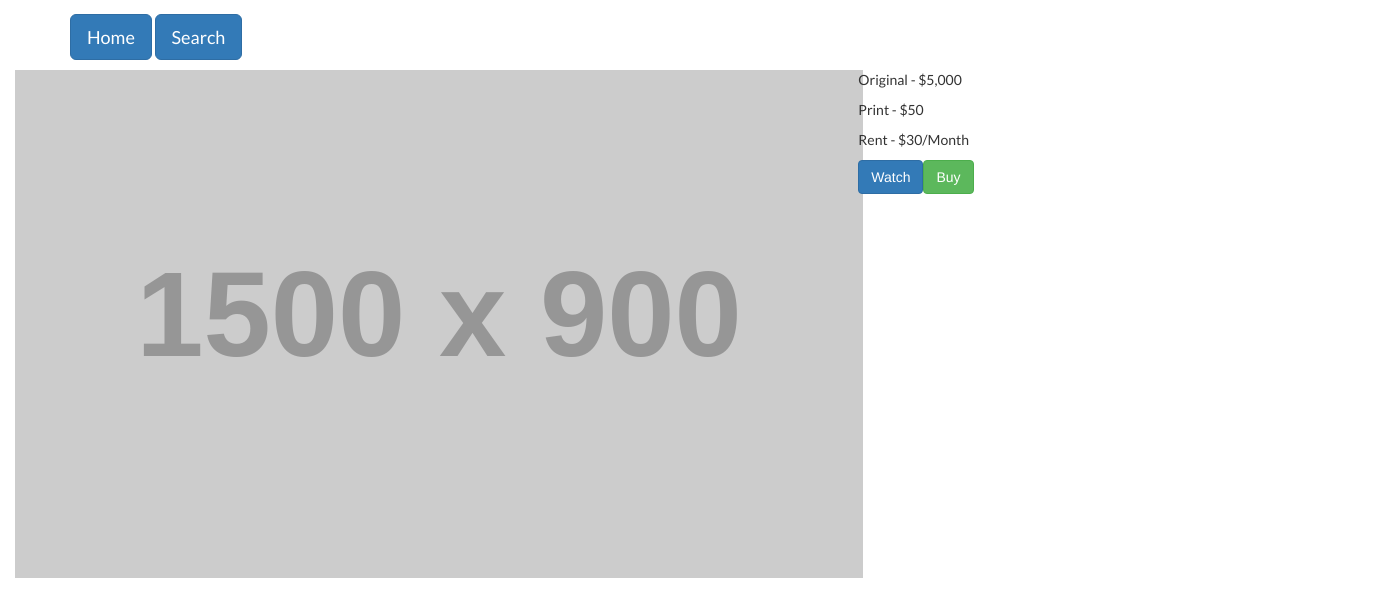
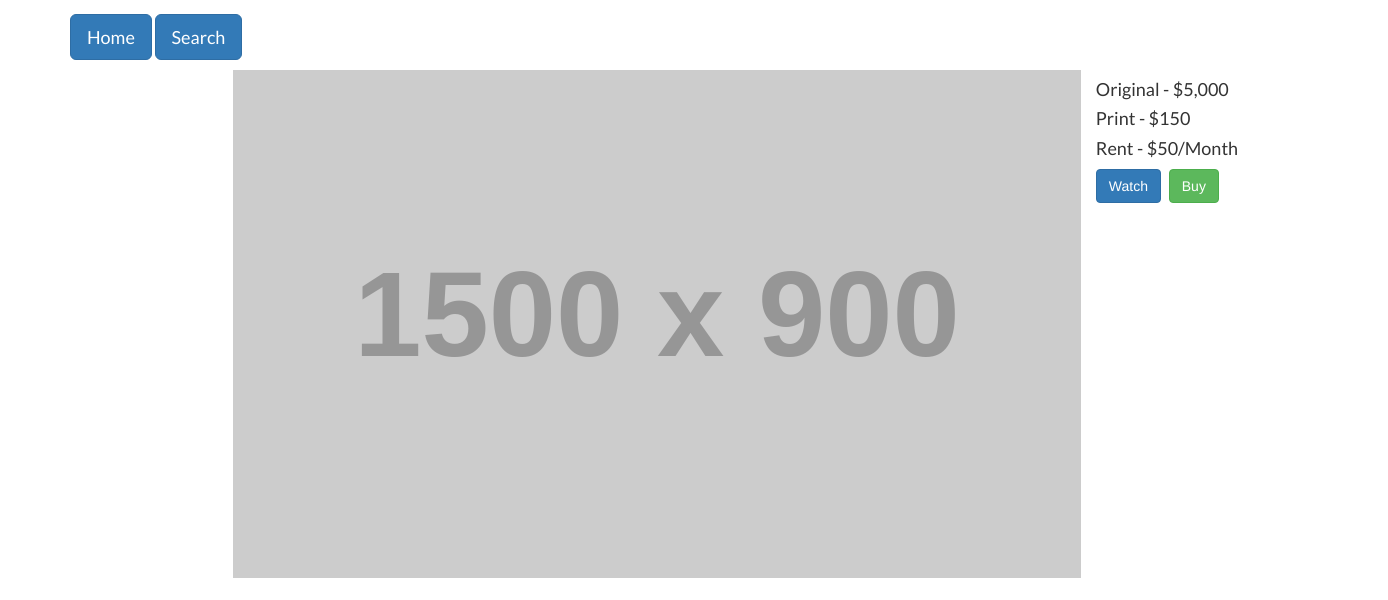
Before and after one commit to emeraldaly/artWeekend, a website: page public/transaction.html in a window 1280 px wide. Shown: the part 166-766 px from the top of the page, 1388 px wide, since content can reach past the window. Drawn offline with nearby package versions, Linux system fonts and the light colour scheme; placeholder pictures from the web are drawn by us.

Commit message:
cleaned up slides

```diff
--- a/public/transaction.html
+++ b/public/transaction.html
@@ -49,7 +49,7 @@
     </div>
     <!-- /.container -->
     <div class="row">
-        <div class="col-xs-12 col-md-8">
+        <div class="col-lg-6 col-lg-offset-2">
         <!-- Page Content -->
     <div class="container">
         <!-- Projects Row -->
@@ -59,6 +59,10 @@
                     <img class="img-responsive" src="http://placehold.it/1500x900" alt="">
                 </a>
             </div>
+             <h4>Original - $5,000</h4>
+                <h4>Print - $150</h4>
+                <h4>Rent - $50/Month</h4>
+                <button type="button" class="btn btn-primary">Watch</button>&nbsp <button type="button" class="btn btn-success">Buy</button>
         </div>
         <!-- /.row -->
         <div class="row">
@@ -102,15 +106,6 @@
     </div>
 
         </div>
-         <div class="col-xs-6 col-md-3">
-            <div class="row">
-
-                <p>Original - $5,000</p>
-                <p>Print - $50</p>
-                <p>Rent - $30/Month</p>
-                <button type="button" class="btn btn-primary">Watch</button><button type="button" class="btn btn-success">Buy</button>
-         </div>
-    </div>
 </div>
 
     <!-- jQuery -->
```
Also changed, not shown: public/artist.html (+2 -2 lines).
